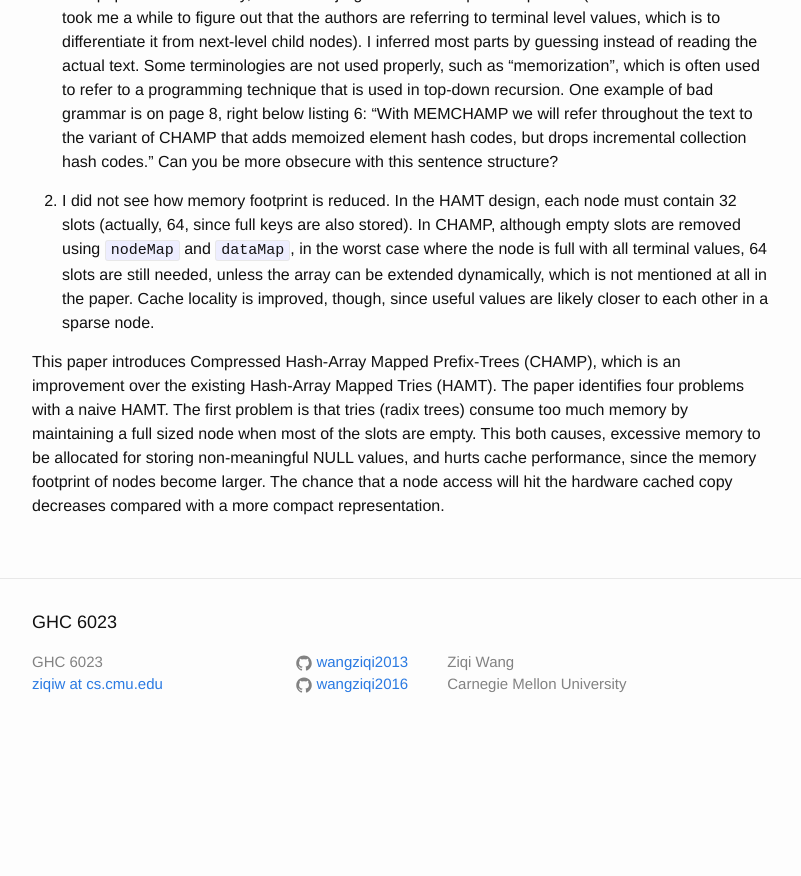
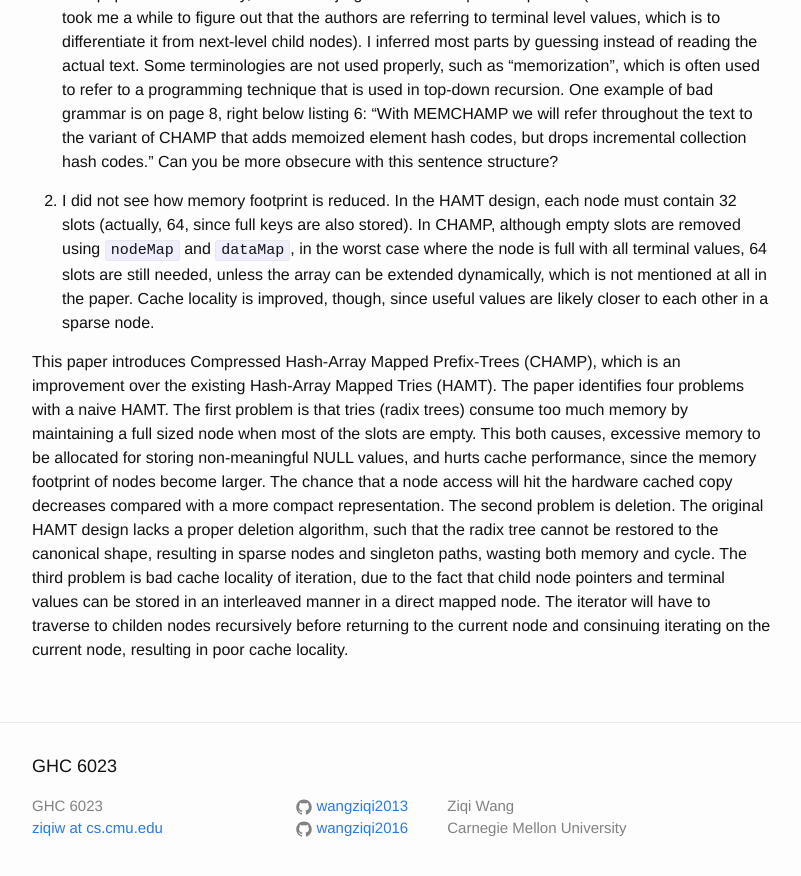
Before and after one commit to wangziqi2013/wangziqi2013.github.io, a Jekyll site: the page built from _posts/2020-08-08-CHAMP.markdown, in a window 1280 px wide and 900 px high, scrolled down 591 px. Shown: the top 876 px of the window, without its empty margins (238-1039 px from the left). Built offline with Jekyll 4.4.1, drawn with Linux system fonts in a browser that asks for light colours; before the commit the page ends 1347 px from its top, so only the background shows below that.

Commit message:
Adding problems

```diff
--- a/_posts/2020-08-08-CHAMP.markdown
+++ b/_posts/2020-08-08-CHAMP.markdown
@@ -38,3 +38,8 @@ consume too much memory by maintaining a full sized node when most of the slots
 memory to be allocated for storing non-meaningful NULL values, and hurts cache performance, since the memory footprint
 of nodes become larger. The chance that a node access will hit the hardware cached copy decreases compared with a
 more compact representation.
+The second problem is deletion. The original HAMT design lacks a proper deletion algorithm, such that the radix tree cannot
+be restored to the canonical shape, resulting in sparse nodes and singleton paths, wasting both memory and cycle.
+The third problem is bad cache locality of iteration, due to the fact that child node pointers and terminal values can be
+stored in an interleaved manner in a direct mapped node. The iterator will have to traverse to childen nodes recursively
+before returning to the current node and consinuing iterating on the current node, resulting in poor cache locality.
```
